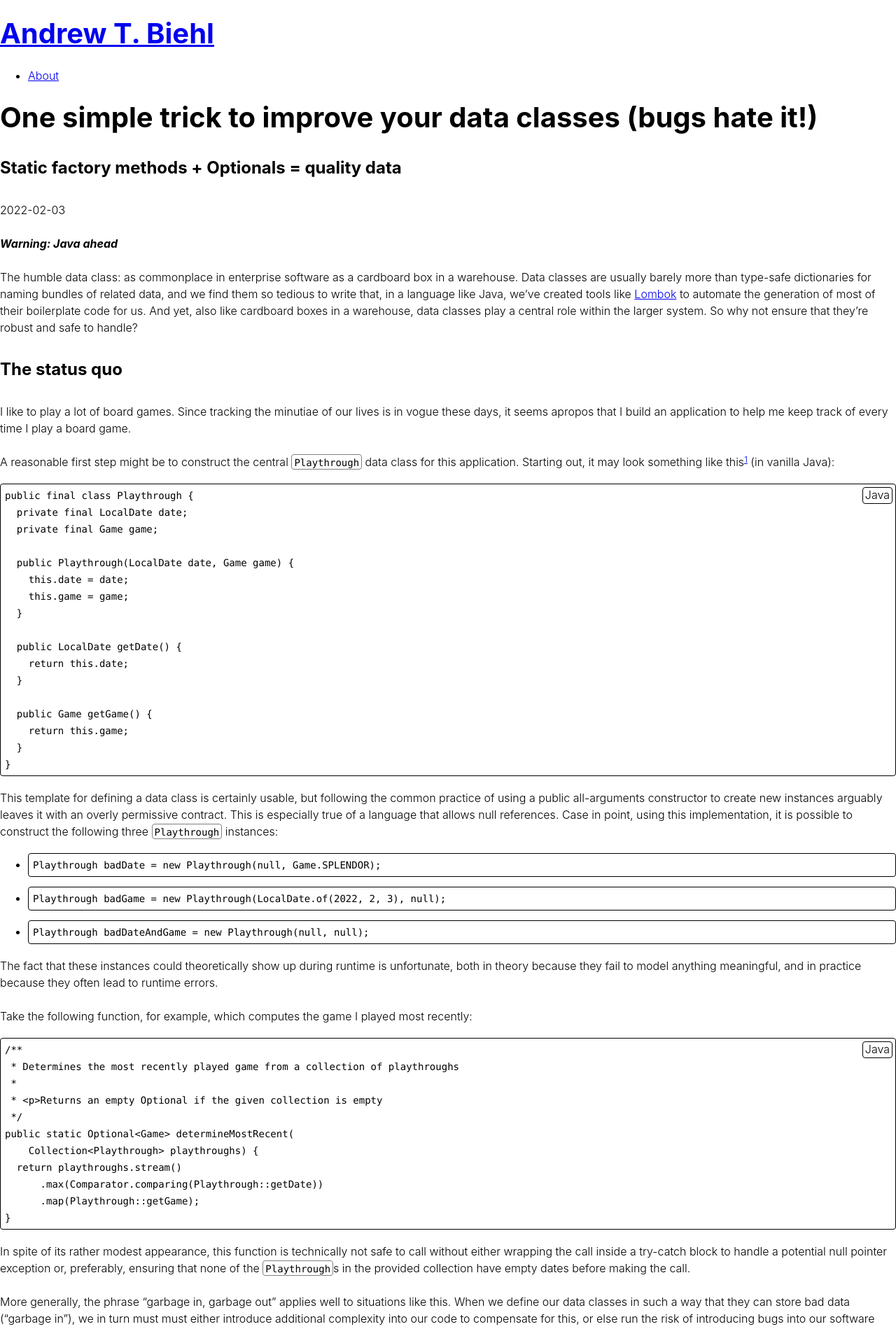
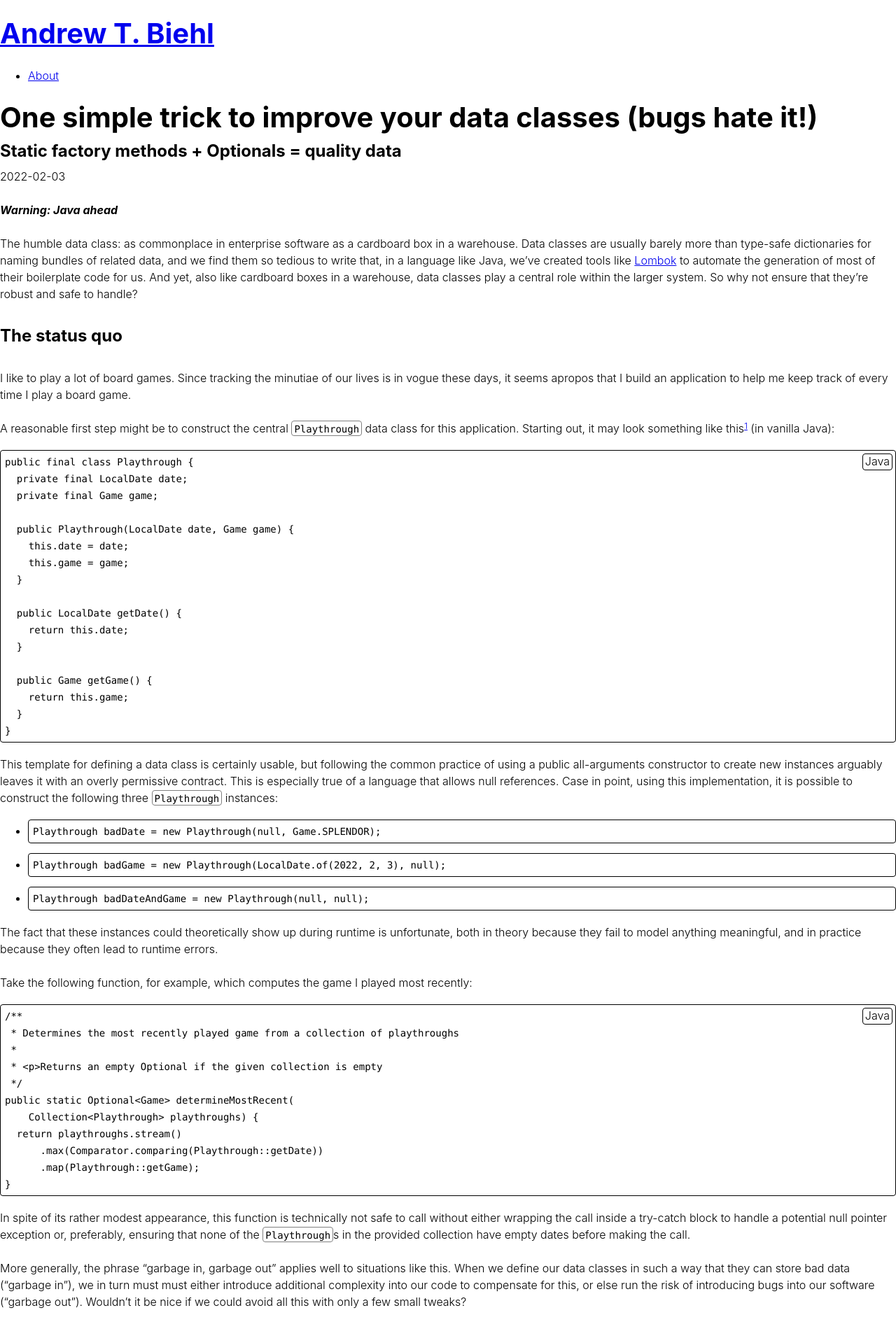
Before and after one commit to andrewtbiehl/andrewtbiehl.com, a Jekyll site: the page built from _posts/2022-02-03-improving-data-classes.md, in a window 1280 px wide. Shown: the top 1899 px of the page at 70% size. Built offline with Jekyll 4.4.1, drawn with Linux system fonts in a browser that asks for light colours.

Commit message:
Configure margins for headers and header children

```diff
--- a/_sass/_base.scss
+++ b/_sass/_base.scss
@@ -73,12 +73,16 @@ hr {
 }
 
 // Add vertical spacing between elements
-blockquote, figure, h1, h2, h3, h4, h5, h6, img, p {
+blockquote, figure, h1, h2, h3, h4, h5, h6, img, main header, p {
   margin-top: $baseline * 3;
   margin-bottom: $baseline * 3;
 }
 // Undo vertical spacing from some child elements
 figure > *:first-child {
+  margin-top: 0;
+  margin-bottom: 0;
+}
+main header > * {
   margin-top: 0;
   margin-bottom: 0;
 }
```
